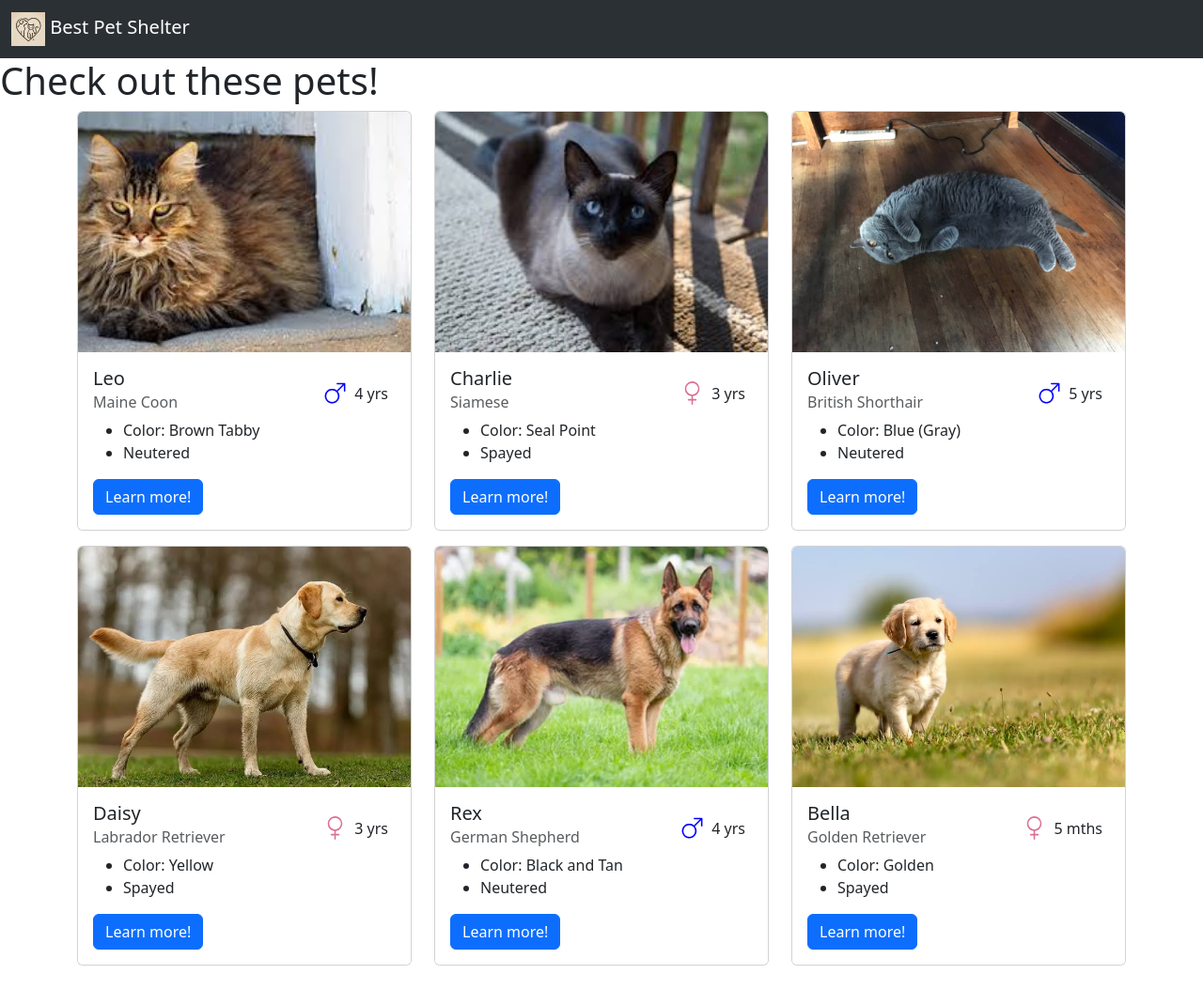
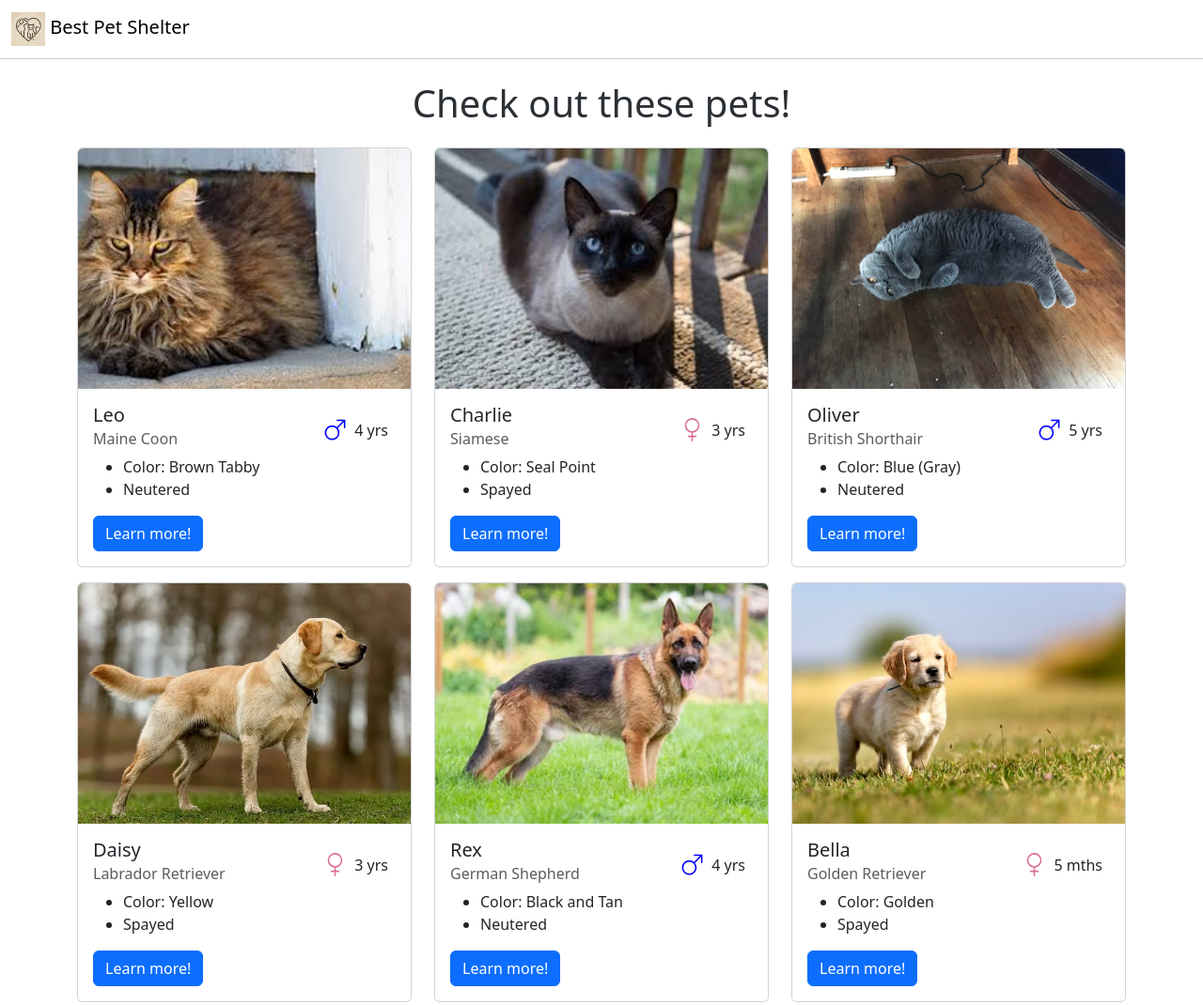
Before and after one commit to tomlinl1/ASE220-02-pet-management-application, a plain HTML site: page index.html in a window 1280 px wide. Shown: the whole page at 94% size. Before the commit the page ends 1028 px from the top, so only its background shows below. Drawn offline with nearby package versions, Linux system fonts and the light colour scheme.

Commit message:
changed navbar and added heading class

```diff
--- a/css/main.css
+++ b/css/main.css
@@ -6,6 +6,23 @@
 }
 .icon {
   width: 25px;
+}
+.navbar {
+  position: sticky;
+  top: 0;
+  z-index: 1000;
+  background-color: rgba(255, 255, 255, 10%) !important;
+  backdrop-filter: blur(20px);
+  border-bottom: 1px solid rgb(0, 0, 0, 20%);
+  margin-bottom: 0.5rem;
+}
+.heading {
+  text-align: center;
+  color: rgb(43 48 53);
+  padding: 15px;
+}
+.container {
+  padding-bottom: 2rem;
 }
 .male {
   color: blue;
--- a/index.html
+++ b/index.html
@@ -19,7 +19,7 @@
     <link href="css/main.css" rel="stylesheet" />
   </head>
   <body>
-    <nav class="navbar navbar-expand-lg bg-body-tertiary" data-bs-theme="dark">
+    <nav class="navbar navbar-expand-lg bg-body-tertiary" data-bs-theme="light">
       <div class="container-fluid">
         <a class="navbar-brand" href="index.html">
           <img
@@ -49,8 +49,8 @@
         </div>
       </div>
     </nav>
-    <h1>Check out these pets!</h1>
     <div class="container">
+      <h1 class="heading">Check out these pets!</h1>
       <div class="row" style="padding-bottom: 16px;">
         <div class="col">
           <div class="card" style="width: 100%; min-width: 16rem">
```
Also changed, not shown: details-1-maine-coon.html (+2 -2 lines), details-2-siamese.html (+2 -2 lines), details-3-british-shorthair.html (+2 -2 lines), details-4-labrador.html (+2 -2 lines), details-5-german-shepard.html (+2 -2 lines), details-6-golden-retriever.html (+2 -2 lines).
